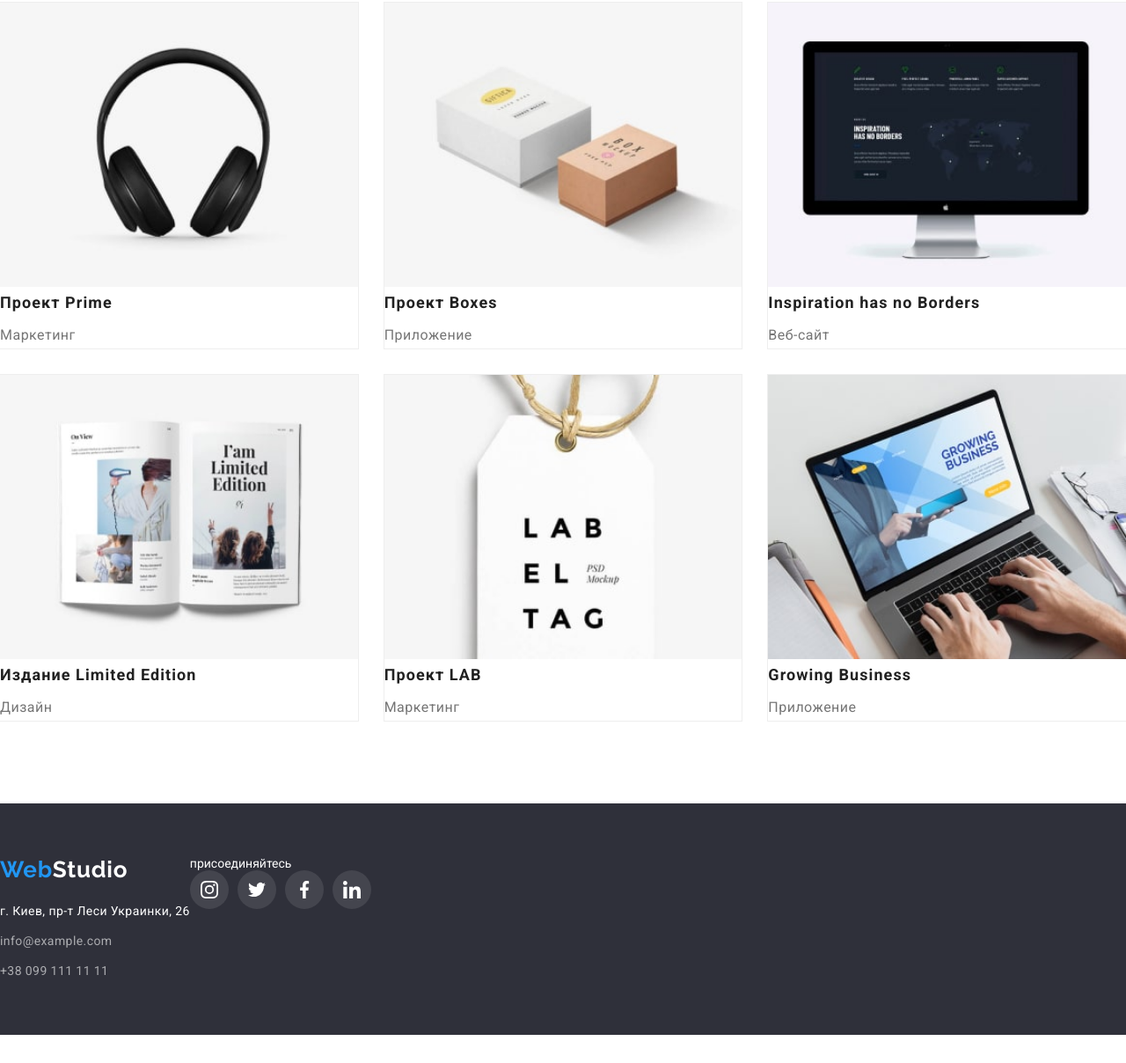
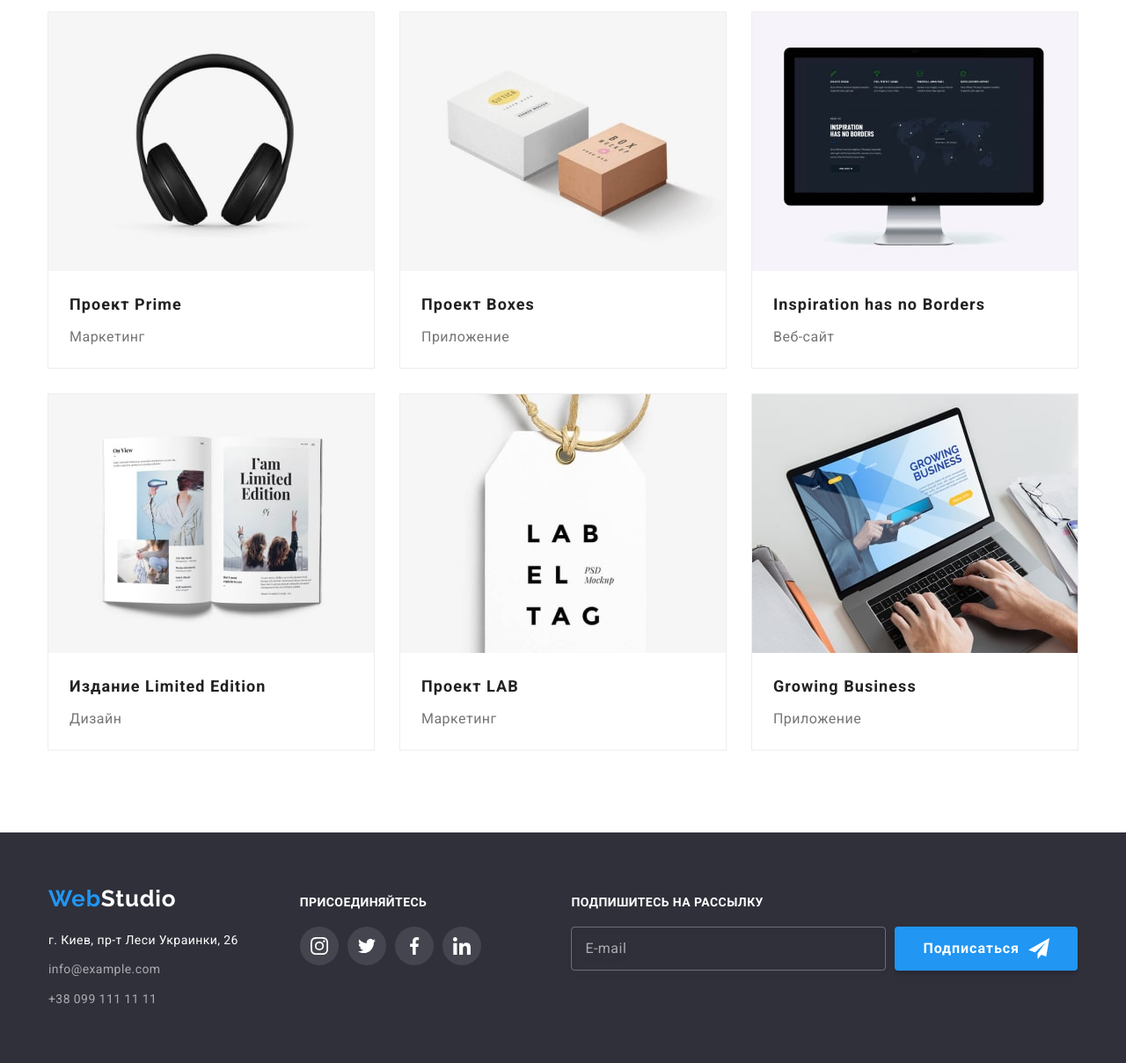
Before and after one commit to Koliadjun/goit-markup-hw-06, a plain HTML site: page portfolio.html in a window 1280 px wide. Shown: the part 682-1890 px from the top of the page at 88% size. Before the commit the page ends 1858 px from the top, so only its background shows below. Drawn offline with nearby package versions, Linux system fonts and the light colour scheme.

Commit message:
fix portfolio add subscribe to footer

```diff
--- a/portfolio.html
+++ b/portfolio.html
@@ -20,7 +20,7 @@
   <body>
     <!--Шапка сайта-->
     <header class="header">
-      <div class="conteiner display-flex">
+      <div class="container display-flex">
         <nav class="header-navigation display-flex">
           <a class="logo logo-header" href="./index.html">
             <span class="logo-first-word">Web</span>
@@ -68,7 +68,7 @@
     <main>
       <!--Секція Герой-->
       <section class="examples section">
-        <div class="conteiner">
+        <div class="container">
           <h1 hidden>Портфоліо</h1>
           <ul class="examples-filter display-flex">
             <li class="examples-filter-item">
@@ -156,7 +156,7 @@
                     цифрового шпионажа и атак на защищённые сервера конкурентов.
                   </p>
                 </div>
-                <div class="examples-list-text-conteiner">
+                <div class="examples-list-text-container">
                   <h3 class="examples-list-title">Технокряк</h3>
                   <p class="examples-list-text">Веб-сайт</p>
                 </div>
@@ -176,7 +176,7 @@
                     цифрового шпионажа и атак на защищённые сервера конкурентов.
                   </p>
                 </div>
-                <div class="examples-list-text-conteiner">
+                <div class="examples-list-text-container">
                   <h3 class="examples-list-title">
                     Постер <span lang="en">New Orlean vs Golden Star</span>
                   </h3>
@@ -198,7 +198,7 @@
                     цифрового шпионажа и атак на защищённые сервера конкурентов.
                   </p>
                 </div>
-                <div class="examples-list-text-conteiner">
+                <div class="examples-list-text-container">
                   <h3 class="examples-list-title">
                     Ресторан <span lang="en">Seafood</span>
                   </h3>
@@ -220,7 +220,7 @@
                     цифрового шпионажа и атак на защищённые сервера конкурентов.
                   </p>
                 </div>
-                <div class="examples-list-text-conteiner">
+                <div class="examples-list-text-container">
                   <h3 class="examples-list-title">
                     Проект <span lang="en">Prime</span>
                   </h3>
@@ -242,7 +242,7 @@
                     цифрового шпионажа и атак на защищённые сервера конкурентов.
                   </p>
                 </div>
-                <div class="examples-list-text-conteiner">
+                <div class="examples-list-text-container">
                   <h3 class="examples-list-title">
                     Проект <span lang="en">Boxes</span>
                   </h3>
@@ -264,7 +264,7 @@
                     цифрового шпионажа и атак на защищённые сервера конкурентов.
                   </p>
                 </div>
-                <div class="examples-list-text-conteiner">
+                <div class="examples-list-text-container">
                   <h3 class="examples-list-title" lang="en">
                     Inspiration has no Borders
                   </h3>
@@ -286,7 +286,7 @@
                     цифрового шпионажа и атак на защищённые сервера конкурентов.
                   </p>
                 </div>
-                <div class="examples-list-text-conteiner">
+                <div class="examples-list-text-container">
                   <h3 class="examples-list-title">
                     Издание <span lang="en">Limited Edition</span>
                   </h3>
@@ -308,7 +308,7 @@
                     цифрового шпионажа и атак на защищённые сервера конкурентов.
                   </p>
                 </div>
-                <div class="examples-list-text-conteiner">
+                <div class="examples-list-text-container">
                   <h3 class="examples-list-title">
                     Проект <span lang="en">LAB</span>
                   </h3>
@@ -330,7 +330,7 @@
                     цифрового шпионажа и атак на защищённые сервера конкурентов.
                   </p>
                 </div>
-                <div class="examples-list-text-conteiner">
+                <div class="examples-list-text-container">
                   <h3 class="examples-list-title" lang="en">
                     Growing Business
                   </h3>
@@ -344,8 +344,8 @@
     </main>
     <!--Подвал сайта-->
     <footer class="footer">
-      <div class="conteiner display-flex">
-        <div class="address-conteiner">
+      <div class="container display-flex">
+        <div class="address-container">
           <a class="logo logo-footer" href="./index.html">
             <span class="logo-first-word">Web</span>Studio
           </a>
@@ -372,39 +372,56 @@
             </ul>
           </address>
         </div>
-        <div class="social-link-conteiner">
-          <p class="social-link-title">присоединяйтесь</p>
+        <div class="social-link-container">
+          <p class="footer-sub-title">присоединяйтесь</p>
           <ul class="social-list">
             <li class="social-list-item">
               <a href="#" class="social-list-link dark-theme">
-                <svg class="social-list-icon" width="20" height="20">
+                <svg class="social-list-icon" widht="20" height="20">
                   <use href="./images/icons/sprite.svg#icon-instagram"></use>
                 </svg>
               </a>
             </li>
             <li class="social-list-item">
               <a href="#" class="social-list-link dark-theme">
-                <svg class="social-list-icon" width="20" height="20">
+                <svg class="social-list-icon" widht="20" height="20">
                   <use href="./images/icons/sprite.svg#icon-twitter"></use>
                 </svg>
               </a>
             </li>
             <li class="social-list-item">
               <a href="#" class="social-list-link dark-theme">
-                <svg class="social-list-icon" width="20" height="20">
+                <svg class="social-list-icon" widht="20" height="20">
                   <use href="./images/icons/sprite.svg#icon-facebook"></use>
                 </svg>
               </a>
             </li>
             <li class="social-list-item">
               <a href="#" class="social-list-link dark-theme">
-                <svg class="social-list-icon" width="20" height="20">
+                <svg class="social-list-icon" widht="20" height="20">
                   <use href="./images/icons/sprite.svg#icon-linkedin"></use>
                 </svg>
               </a>
             </li>
           </ul>
         </div>
+        <div class="subscribe-conteinet">
+          <p class="footer-sub-title">Подпишитесь на рассылку</p>
+          <form action="#" name="subscribe-form" class="subscribe-form">
+            <label for="subscribe-email" class="subscribe-form-label">
+              <input
+                type="email"
+                name="subscribe-email"
+                id="subscribe-email"
+                placeholder="E-mail"
+                class="subscribe-form-input"
+              />
+              <button type="submit" class="modal-button subscribe-form-button">
+                Подписаться
+              </button>
+            </label>
+          </form>
+        </div>
       </div>
     </footer>
   </body>
```
